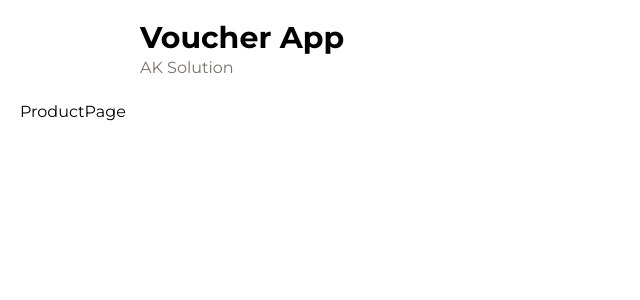
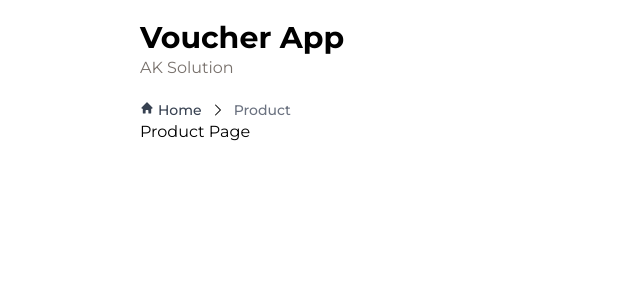
Before and after one commit to aungkhant2002/Voucher-App, a React (Vite) app: page /product in a window 1280 px wide. Shown: the top 300 px of the page, without its empty margins (0-640 px from the left). Built offline with nearby package versions, Linux system fonts and the light colour scheme; a web font is replaced by a local one.

Commit message:
feat(ui): implement breadcrumb navigation based on current route

```diff
--- a/src/components/Breadcrumb.jsx
+++ b/src/components/Breadcrumb.jsx
@@ -1,8 +1,27 @@
 import React from 'react'
+import { HiChevronRight, HiMiniHome } from 'react-icons/hi2'
+import { Link } from 'react-router-dom'
 
-const Breadcrumb = () => {
+const Breadcrumb = ({ currentPageTitle }) => {
   return (
-    <div>Breadcrumb</div>
+    <section>
+      <nav className="flex" aria-label="Breadcrumb">
+        <ol className="inline-flex items-center space-x-1 md:space-x-2 rtl:space-x-reverse">
+          <li className="inline-flex items-center">
+            <Link to="/" className="inline-flex items-center text-sm font-medium text-gray-700 hover:text-blue-600">
+              <HiMiniHome className='mr-1 mb-1'/>
+              Home
+            </Link>
+          </li>
+          <li aria-current="page">
+            <div className="flex items-center">
+              <HiChevronRight/>
+              <span className="ms-1 text-sm font-medium text-gray-500 md:ms-2">{currentPageTitle}</span>
+            </div>
+          </li>
+        </ol>
+      </nav>
+    </section>
   )
 }
 
--- a/src/pages/ProductPage.jsx
+++ b/src/pages/ProductPage.jsx
@@ -1,8 +1,15 @@
 import React from 'react'
+import Container from '../components/Container'
+import Breadcrumb from '../components/Breadcrumb'
 
 const ProductPage = () => {
   return (
-    <div>ProductPage</div>
+    <section>
+      <Container>
+        <Breadcrumb currentPageTitle="Product" />
+        <h1>Product Page</h1>
+      </Container>
+    </section>
   )
 }
 
```
